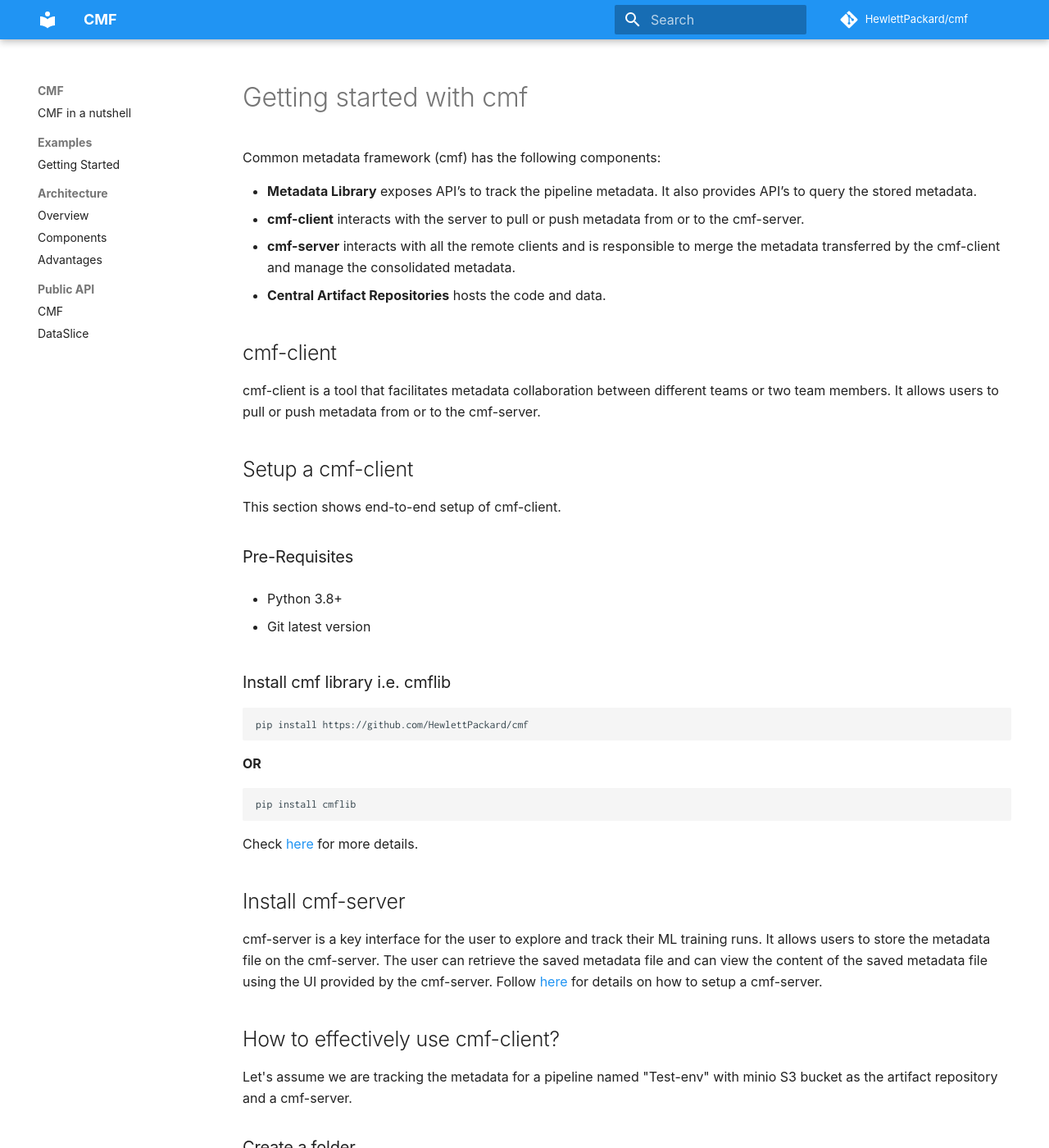
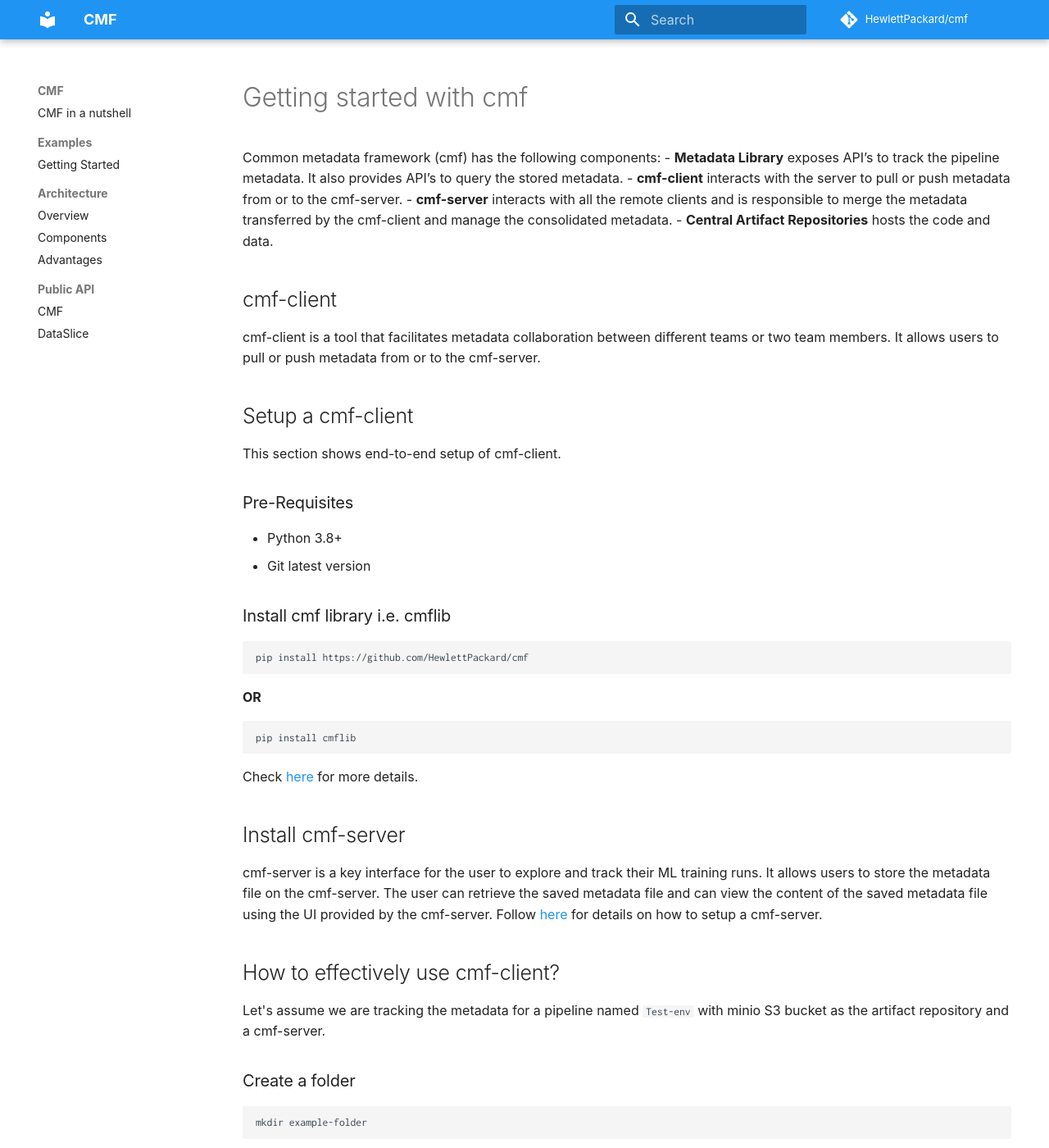
Before and after one commit to HewlettPackard/cmf, an MkDocs documentation site: the page built from docs/cmf_client/step-by-step.md, in a window 1280 px wide and 1400 px high. Shown: the whole window at 82% size. Built offline with MkDocs 1.6.1 and Material for MkDocs 9.7.7, drawn with Linux system fonts in a browser that asks for light colours; some web fonts are replaced; comment, search, counter and statistics services are not loaded; some of the changed text lies outside the part shown.

Commit message:
Update step-by-step.md

````diff
--- a/docs/cmf_client/step-by-step.md
+++ b/docs/cmf_client/step-by-step.md
@@ -1,6 +1,5 @@
 # Getting started with cmf
 Common metadata framework (cmf) has the following components:
-
 - **Metadata Library** exposes API’s to track the pipeline metadata. It also provides API’s to query the stored metadata.
 - **cmf-client** interacts with the server to pull or push metadata from or to the cmf-server.
 - **cmf-server** interacts with all the remote clients and is responsible to merge the metadata transferred by the cmf-client and manage the consolidated metadata.
@@ -8,14 +7,11 @@
 
 ## cmf-client
 cmf-client is a tool that facilitates metadata collaboration between different teams or two team members. It allows users to pull or push metadata from or to the cmf-server.
-
 ## Setup a cmf-client
 This section shows end-to-end setup of cmf-client.
-
 ### Pre-Requisites
-- <p>Python 3.8+</p>
-* <p>Git latest version</p>
-
+- Python 3.8+
+- Git latest version
 ### Install cmf library i.e. cmflib
 ```
 pip install https://github.com/HewlettPackard/cmf
@@ -25,18 +21,16 @@
 pip install cmflib
 ```
 Check [here](https://hewlettpackard.github.io/cmf/) for more details.
-
 ## Install cmf-server
 cmf-server is a key interface for the user to explore and track their ML training runs. It allows users to store the metadata file on the cmf-server. The user can retrieve the saved metadata file and can view the content of the saved metadata file using the UI provided by the cmf-server.
-Follow [here](../cmf_server/cmf-server.md) for details on how to setup a cmf-server.</p>
-
+Follow [here](../cmf_server/cmf-server.md) for details on how to setup a cmf-server.
 ## How to effectively use cmf-client?
-Let's assume we are tracking the metadata for a pipeline named "Test-env" with minio S3 bucket as the artifact repository and a cmf-server.
+Let's assume we are tracking the metadata for a pipeline named `Test-env` with minio S3 bucket as the artifact repository and a cmf-server.
 ### Create a folder
 ```
 mkdir example-folder
 ```
-### Initialize CMF
+### Initialize cmf
 CMF initialization is the first and foremost to use cmf-client commads. This command in one go complete initialization process making cmf-client user friendly. Execute **cmf init** in the `example-folder` directory created in the [above](#create-a-folder) step.
 ```
 cmf init minioS3 --url s3://bucket-name --endpoint-url http://localhost:9000 --access-key-id minioadmin --secret-key minioadmin --git-remote-url https://github.com/user/experiment-repo.git --cmf-server-ip http://x.x.x.x:8080
@@ -64,16 +58,18 @@
 
 ### cmf-client with collaborative development
 In the case of collaborative development, in addition to the above commands, users can follow the commands below to pull metadata and artifacts.
-
-### Pull metadata from the server
+#### Pull metadata from the server
 Execute **cmf metadata** command in the `example_folder`.
 ```
 cmf metadata pull -p 'Test-env'
 ```
 Check [here](./cmf_client.md) for more details.
-### Pull artifacts from the central artifact repo
+#### Pull artifacts from the central artifact repo
 Execute **cmf artifact** command in the `example_folder`.
 ```
 cmf artifact pull -p "Test-env"
 ```
 Check [here](./cmf_client.md) for more details.
+
+## Flow Chart for cmf
+<img src="../assets/flow_chart_cmf.jpg" alt="Flow chart for cmf" style="display: block; margin: 0 auto" />
````
